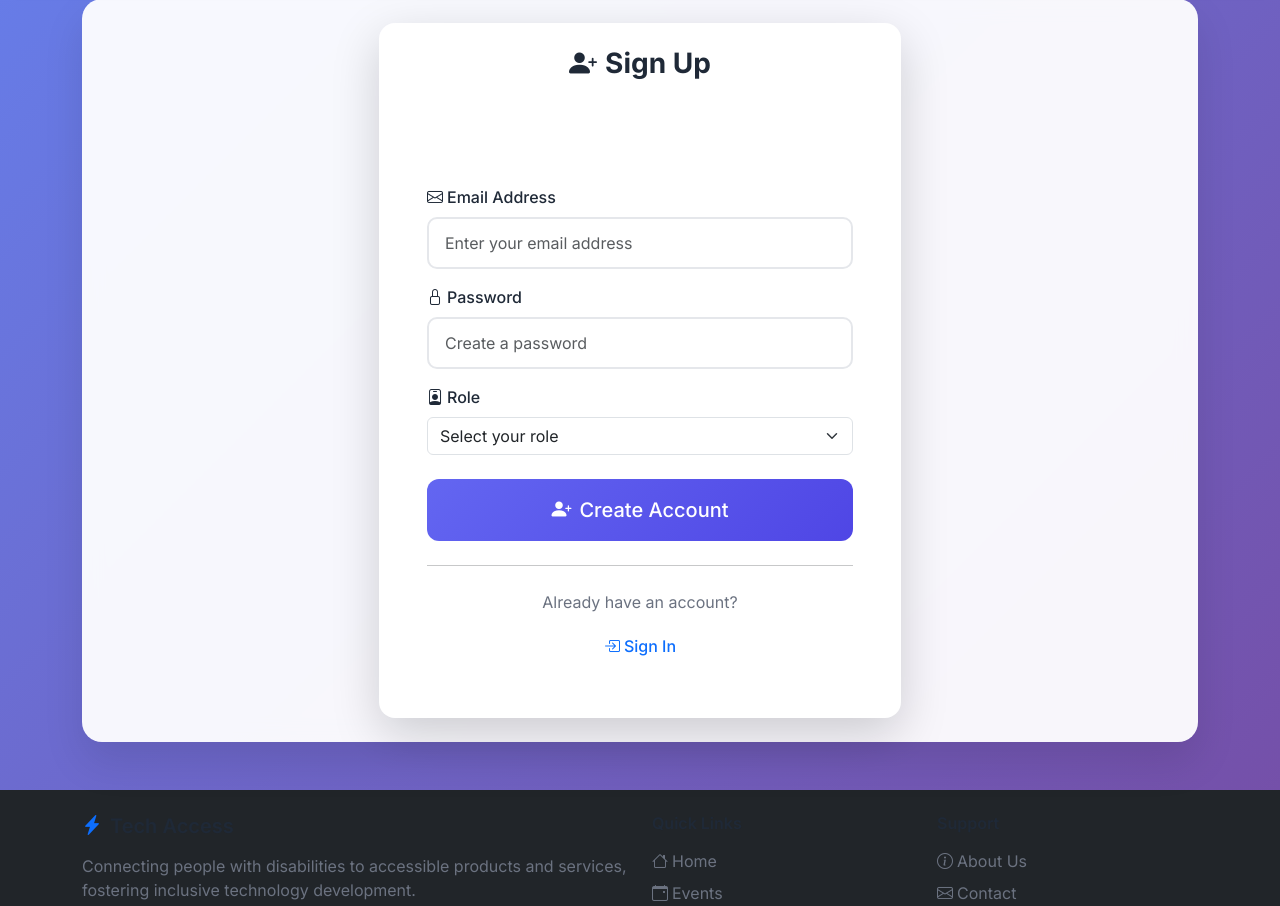
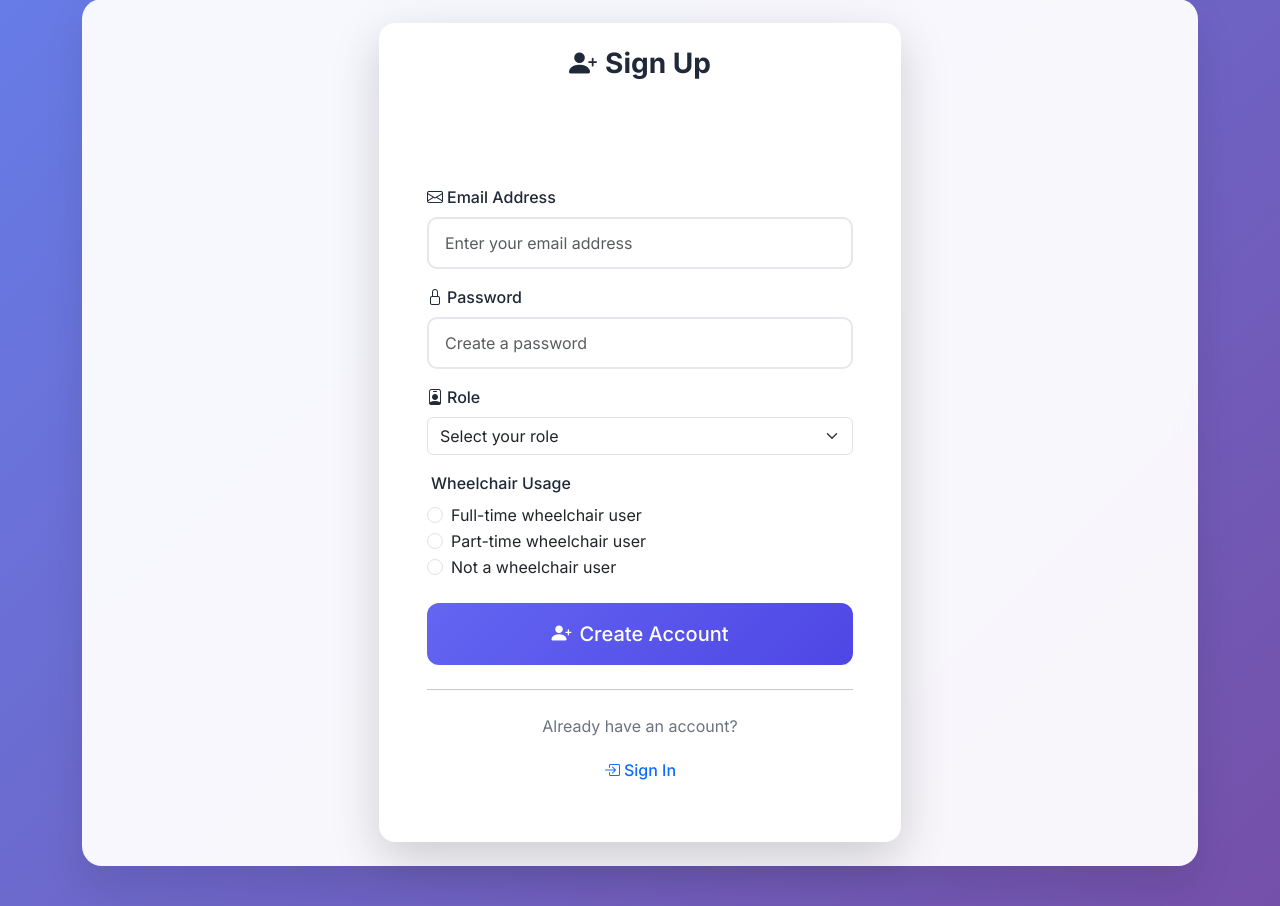
Before and after one commit to lancepounds/tech-access-platform, a Flask app: page /auth/signup in a window 1280 px wide. Shown: the part 101-1007 px from the top of the page. Run offline with Flask 3, Linux system fonts and the light colour scheme.

Commit message:
Assistant checkpoint: Add wheelchair usage question to signup form and model
Assistant generated file changes:
- templates/signup.html: Add wheelchair usage question to signup form, Update form submission to include wheelchair usage
- app/models.py: Add wheelchair_usage field to User model

---

User prompt:

ask if they are a wheelchair user part time or full time on the sign up page.

Replit-Commit-Author: Assistant
Replit-Commit-Session-Id: d6462252-cae5-4175-9888-b28313fbdbc9

```diff
--- a/app/models.py
+++ b/app/models.py
@@ -19,6 +19,7 @@ class User(db.Model):
     # Accessibility Information
     disabilities = db.Column(db.Text, nullable=True)  # JSON string of selected disabilities
     specific_disability = db.Column(db.Text, nullable=True)  # Detailed description of specific disability
+    wheelchair_usage = db.Column(db.String(20), nullable=True)  # fulltime, parttime, or none
     assistive_tech = db.Column(db.Text, nullable=True)
 
     # Experience & Interests
--- a/templates/signup.html
+++ b/templates/signup.html
@@ -37,7 +37,7 @@
             </div>
           </div>
 
-          <div class="mb-4">
+          <div class="mb-3">
             <label for="role" class="form-label">
               <i class="bi bi-person-badge me-1"></i>Role
             </label>
@@ -48,6 +48,30 @@
             </select>
             <div class="invalid-feedback">
               Please select your role.
+            </div>
+          </div>
+
+          <div class="mb-4">
+            <label class="form-label">
+              <i class="bi bi-wheelchair me-1"></i>Wheelchair Usage
+            </label>
+            <div class="form-check">
+              <input class="form-check-input" type="radio" name="wheelchair_usage" id="wheelchair_fulltime" value="fulltime">
+              <label class="form-check-label" for="wheelchair_fulltime">
+                Full-time wheelchair user
+              </label>
+            </div>
+            <div class="form-check">
+              <input class="form-check-input" type="radio" name="wheelchair_usage" id="wheelchair_parttime" value="parttime">
+              <label class="form-check-label" for="wheelchair_parttime">
+                Part-time wheelchair user
+              </label>
+            </div>
+            <div class="form-check">
+              <input class="form-check-input" type="radio" name="wheelchair_usage" id="wheelchair_none" value="none">
+              <label class="form-check-label" for="wheelchair_none">
+                Not a wheelchair user
+              </label>
             </div>
           </div>
 
@@ -90,12 +114,13 @@
       const email = form.email.value;
       const password = form.password.value;
       const role = form.role.value;
+      const wheelchairUsage = form.wheelchair_usage ? form.wheelchair_usage.value : null;
 
       try {
         const res = await fetch('/auth/register', {
           method: 'POST',
           headers: {'Content-Type':'application/json'},
-          body: JSON.stringify({email, password, role})
+          body: JSON.stringify({email, password, role, wheelchair_usage: wheelchairUsage})
         });
 
         const data = await res.json();
```
